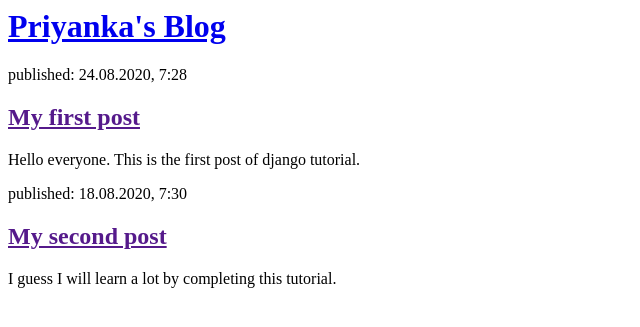
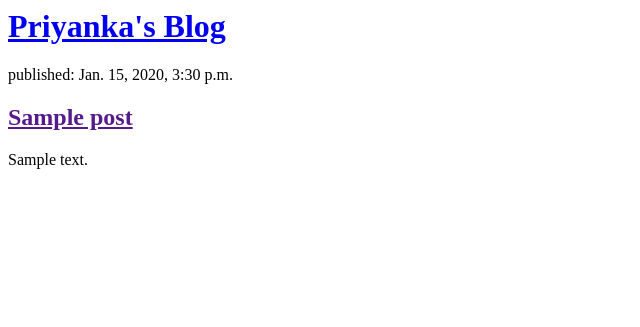
Before and after one commit to prianka01/my-first-blog, a Django app: page / in a window 1280 px wide. Shown: the top 327 px of the page, without its empty margins (0-640 px from the left). Run offline with Django 3.2, Linux system fonts and the light colour scheme; tables that the repository leaves empty hold one stand-in row (values such as "Sample post").

Commit message:
Modified templates to display posts from database

```diff
--- a/blog/templates/blog/post_list.html
+++ b/blog/templates/blog/post_list.html
@@ -8,20 +8,12 @@
 			<h1><a href="/">Priyanka's Blog</a></h1>
 		</div>
 
+		{% for post in posts %}
 		<div>
-			<p>published: 24.08.2020, 7:28</p>
-			<h2><a href="">My first post</a></h2>
-			<p>
-				Hello everyone. This is the first post of django tutorial.
-			</p>
+			<p>published: {{ post.published_date }}</p>
+			<h2><a href="">{{ post.title }}</a></h2>
+			<p>{{ post.text|linebreaksbr }}</p>
 		</div>
-
-		<div>
-			<p>published: 18.08.2020, 7:30</p>
-			<h2><a href="">My second post</a></h2>
-			<p>
-				I guess I will learn a lot by completing this tutorial.
-			</p>
-		</div>
+		{% endfor %}
 	</body>
 </html>
--- a/blog/views.py
+++ b/blog/views.py
@@ -1,7 +1,11 @@
 from django.shortcuts import render
+from django.utils import timezone
+from .models import Post
 
 # Create your views here.
 
 
 def post_list(request):
-    return render(request, 'blog/post_list.html', {})
+    posts = Post.objects.filter(
+        published_date__lte=timezone.now()).order_by('published_date')
+    return render(request, 'blog/post_list.html', {'posts': posts})
```
